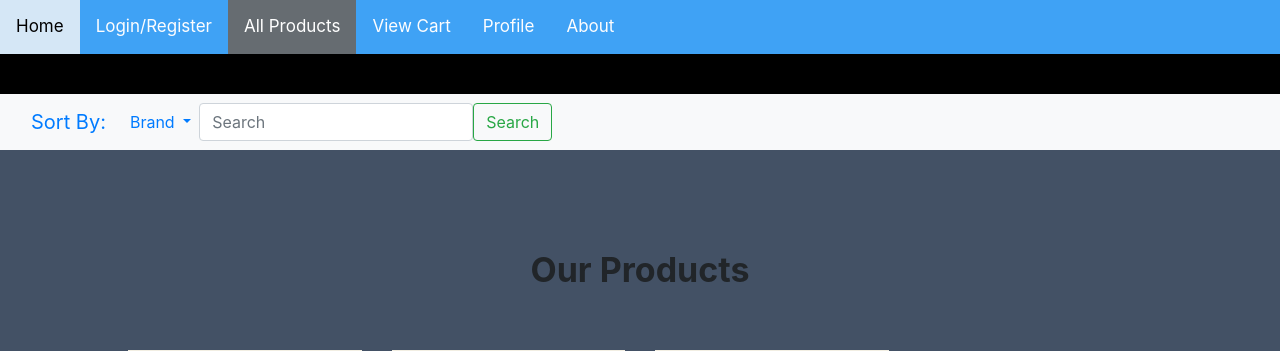
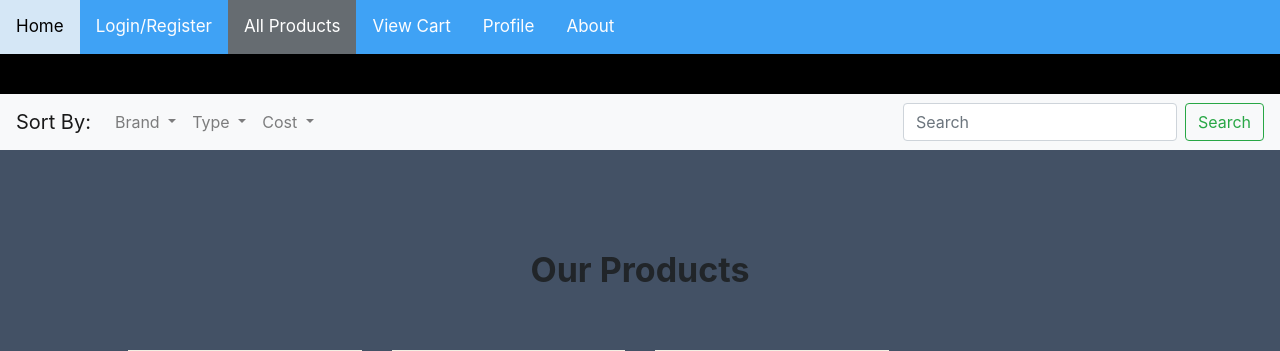
Before and after one commit to evan-jm/LightningDiscGolfProject, a Flask app: page /products.html in a window 1280 px wide. Shown: the top 351 px of the page. Run offline with Flask 2, Linux system fonts and the light colour scheme; data comes from the database, SQL or seed files in the repository; both versions use the stored data as it was after the commit; some libraries are stand-ins or nearby versions.

Commit message:
Made Disctype and Brands tables, have to figure out how to fill them with values from Item table.  Navbar is on products page, still need to add actual filtering/search functions

```diff
--- a/main.py
+++ b/main.py
@@ -224,7 +224,7 @@ def products():
 @app.route('/brands.html',methods=['GET', 'POST'])
 def brands():
     cursor = mysql.connection.cursor(MySQLdb.cursors.DictCursor)
-    cursor.execute('SELECT Brand FROM Item')
+    cursor.execute('SELECT * FROM Brands')
     brands= cursor.fetchall()
     return render_template('brands.html',itembrands=brands)
 
@@ -232,9 +232,27 @@ def brands():
 @app.route('/disctypes.html',methods=['GET', 'POST'])
 def disc_types():
     cursor = mysql.connection.cursor(MySQLdb.cursors.DictCursor)
-    cursor.execute('SELECT DiscType FROM Item')
+    cursor.execute('SELECT Brand_name FROM DiscTypes')
     types= cursor.fetchall()
     return render_template('disctypes.html',disctypes=types)
+
+
+@app.route('/products.html',methods=['GET', 'POST'])
+def fill_brands():
+    brands = 0
+    cursor = mysql.connection.cursor(MySQLdb.cursors.DictCursor)
+    cursor.execute('Insert Into Brands (BrandName) Select Brand FROM Items;')
+
+    return brands
+
+
+@app.route('/brands.html',methods=['GET', 'POST'])
+def fill_disc_types():
+    disc_types = 0
+    cursor = mysql.connection.cursor(MySQLdb.cursors.DictCursor)
+    cursor.execute('Insert Into DiscTypes (TypeName) Select DiscType FROM Items;')
+
+    return disc_types
 
 
 #Method for adding project to cart, uses array for each thing
--- a/templates/products.html
+++ b/templates/products.html
@@ -7,6 +7,10 @@
 <script src="https://maxcdn.bootstrapcdn.com/bootstrap/4.1.1/js/bootstrap.min.js"></script>
 <script src="https://cdnjs.cloudflare.com/ajax/libs/jquery/3.2.1/jquery.min.js"></script>
 <link rel="stylesheet" href="{{ url_for('static', filename='style.css') }}">
+<link rel="stylesheet" href="https://cdn.jsdelivr.net/npm/bootstrap@4.3.1/dist/css/bootstrap.min.css" integrity="sha384-ggOyR0iXCbMQv3Xipma34MD+dH/1fQ784/j6cY/iJTQUOhcWr7x9JvoRxT2MZw1T" crossorigin="anonymous">
+<script src="https://code.jquery.com/jquery-3.3.1.slim.min.js" integrity="sha384-q8i/X+965DzO0rT7abK41JStQIAqVgRVzpbzo5smXKp4YfRvH+8abtTE1Pi6jizo" crossorigin="anonymous"></script>
+<script src="https://cdn.jsdelivr.net/npm/popper.js@1.14.7/dist/umd/popper.min.js" integrity="sha384-UO2eT0CpHqdSJQ6hJty5KVphtPhzWj9WO1clHTMGa3JDZwrnQq4sF86dIHNDz0W1" crossorigin="anonymous"></script>
+<script src="https://cdn.jsdelivr.net/npm/bootstrap@4.3.1/dist/js/bootstrap.min.js" integrity="sha384-JjSmVgyd0p3pXB1rRibZUAYoIIy6OrQ6VrjIEaFf/nJGzIxFDsf4x0xIM+B07jRM" crossorigin="anonymous"></script>
 </head>
 <body>
 
@@ -20,40 +24,58 @@
 </div>
 
 <h3 class = "h3"> </h3>
+<link rel="stylesheet" href="{{ url_for('static', filename='style.css') }}">
 
 <!--putting the navbar here-->
 
-<div style="margin-top:0">
-    <nav class="navbar navbar-expand-lg bg-light" style = "margin-top: 0">
-        <div class="container-fluid">
-            <a class="navbar-brand" href="#">Sort By:</a>
-            <button class="navbar-toggler" type="button" data-bs-toggle="collapse" data-bs-target="#navbarSupportedContent" aria-controls="navbarSupportedContent" aria-expanded="false" aria-label="Toggle navigation">
+<nav class="navbar navbar-expand-lg navbar-light bg-light">
+  <a class="navbar-brand" href="{{ url_for('fill_brands') }}" href="{{ url_for('fill_disc_types') }}"><!--href="#"--> Sort By:</a>
+  <button class="navbar-toggler" type="button" data-toggle="collapse" data-target="#navbarSupportedContent" aria-controls="navbarSupportedContent" aria-expanded="false" aria-label="Toggle navigation">
     <span class="navbar-toggler-icon"></span>
   </button>
+
   <div class="collapse navbar-collapse" id="navbarSupportedContent">
-                    <ul class="navbar-nav me-auto mb-2 mb-lg-0">
+    <ul class="navbar-nav mr-auto">
       <li class="nav-item dropdown">
-                                <a class="nav-link dropdown-toggle" href="#" role="button" data-bs-toggle="dropdown" aria-expanded="false">
+        <a class="nav-link dropdown-toggle" href="#" id="navbarDropdown" role="button" data-toggle="dropdown" aria-haspopup="true" aria-expanded="false">
           Brand
         </a>
-                                    <ul class="dropdown-menu">
-                                        {% for brand in items %}
-                                        <li><a class="dropdown-item" href="#">{{items.Brand}}</a></li>
+        <div class="dropdown-menu" aria-labelledby="navbarDropdown">
+          {% for item in items %}
+            <a class="dropdown-item" href="#">{{item.Brand}}</a>
           {% endfor %}
-                                    </ul>
+          <!--  <div class="dropdown-divider"></div>  -->
+          <!--  <a class="dropdown-item" href="#">Something else here</a>  -->
+        </div>
+      </li>
+      <li class="nav-item dropdown">
+          <a class="nav-link dropdown-toggle" href="#" id="navbarDropdown2" role="button" data-toggle="dropdown" aria-haspopup="true" aria-expanded="false">
+              Type
+          </a>
+          <div class="dropdown-menu" aria-labelledby="navbarDropdown2">
+              {% for item in items %}
+              <a class="dropdown-item" href="#">{{item.Brand}}</a>
+              {% endfor %}
+          </div>
+      </li>
+
+        <li class="nav-item dropdown">
+            <a class="nav-link dropdown-toggle" href="#" id="navbarDropdown3" role="button" data-toggle="dropdown" aria-haspopup="true" aria-expanded="false">
+                Cost
+            </a>
+            <div class="dropdown-menu" aria-labelledby="navbarDropdown3">
+                {% for brand in itembrands %}
+                <a class="dropdown-item" href="#">{{brand}}</a>
+                {% endfor %}
+            </div>
         </li>
     </ul>
-                        <form class="d-flex" role="search">
-                            <input class="form-control me-2" type="search" placeholder="Search" aria-label="Search">
-                            <button class="btn btn-outline-success" type="submit">Search</button>
+    <form class="form-inline my-2 my-lg-0">
+      <input class="form-control mr-sm-2" type="search" placeholder="Search" aria-label="Search">
+      <button class="btn btn-outline-success my-2 my-sm-0" type="submit">Search</button>
     </form>
   </div>
-        </div>
 </nav>
-</div>
-
-
-
 
 
 
```
Also changed, not shown: Databases.sql (+15 -0 lines). Lines whose indentation alone changed are shown as unchanged.
